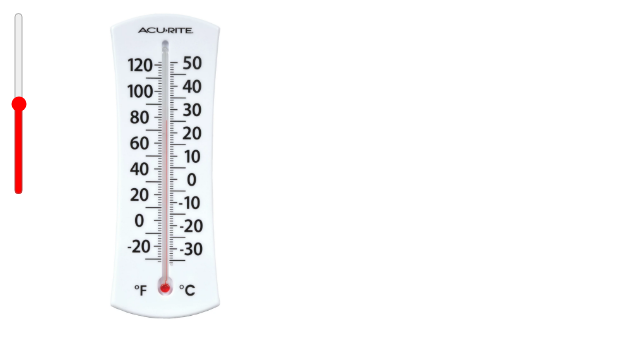
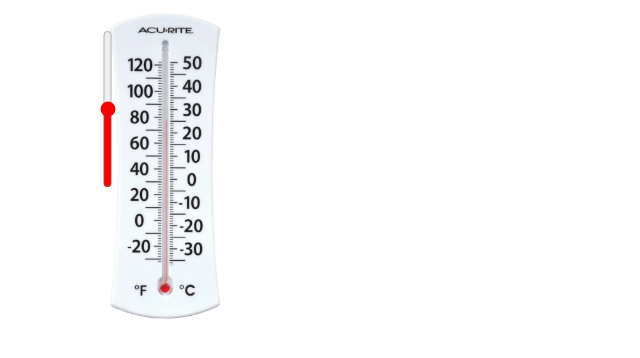
Before and after one commit to bandiiskola/23.10.17, a plain HTML site: page index.html in a window 1280 px wide. Shown: the whole page, without its empty margins (0-640 px from the left). Drawn offline with Linux system fonts and the light colour scheme.

Commit message:
elhelyezes

```diff
--- a/assets/css/main.css
+++ b/assets/css/main.css
@@ -5,9 +5,9 @@
     appearance: slider-vertical;
     accent-color: red;
     width: 10px;
-    height: 180px;
+    height: 155px;
     padding: 1.5px;
     position: absolute;
-    top: 10px;
-    left: 10px;
+    top: 28px;
+    left: 99px;
 }
```
